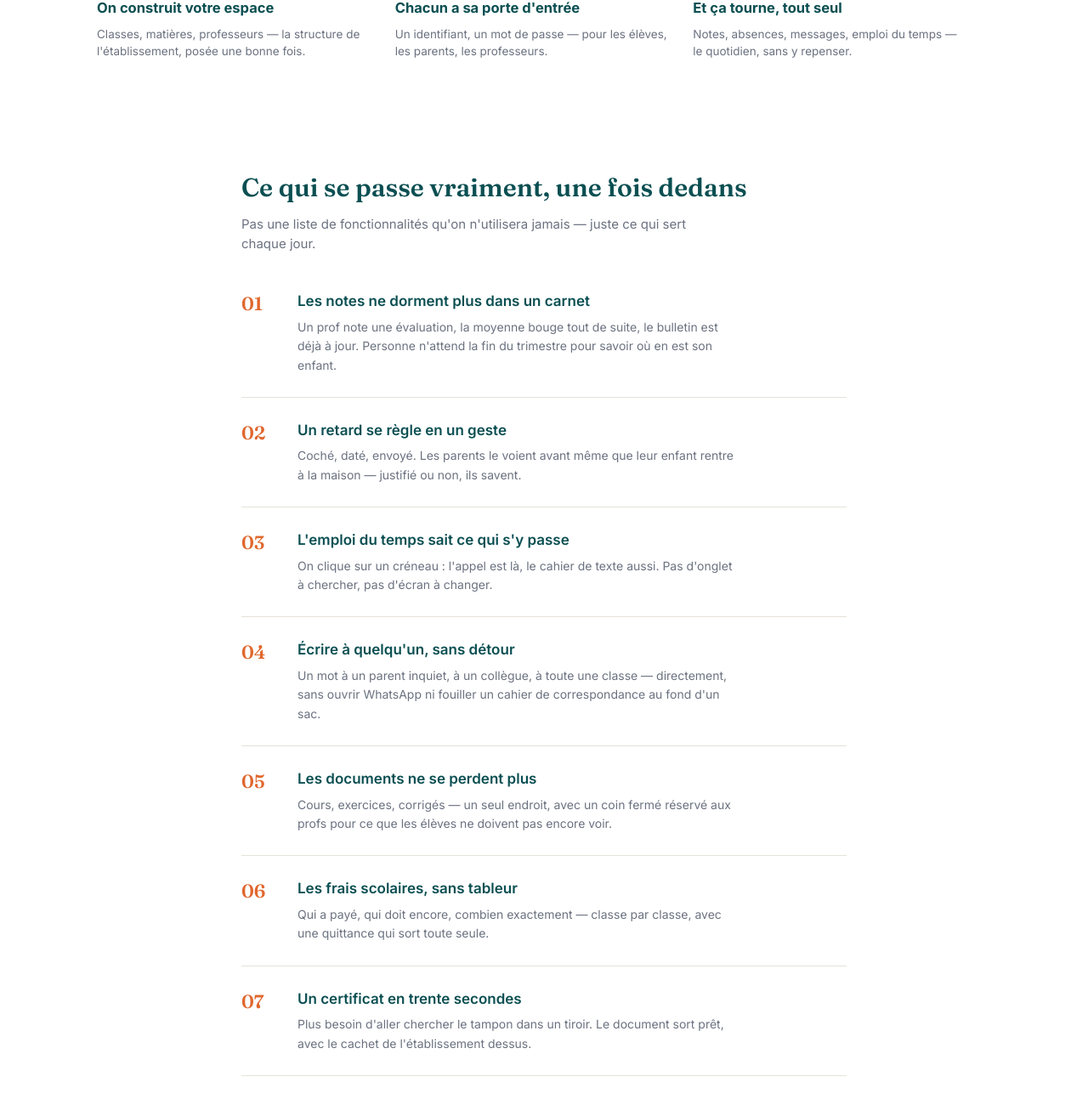
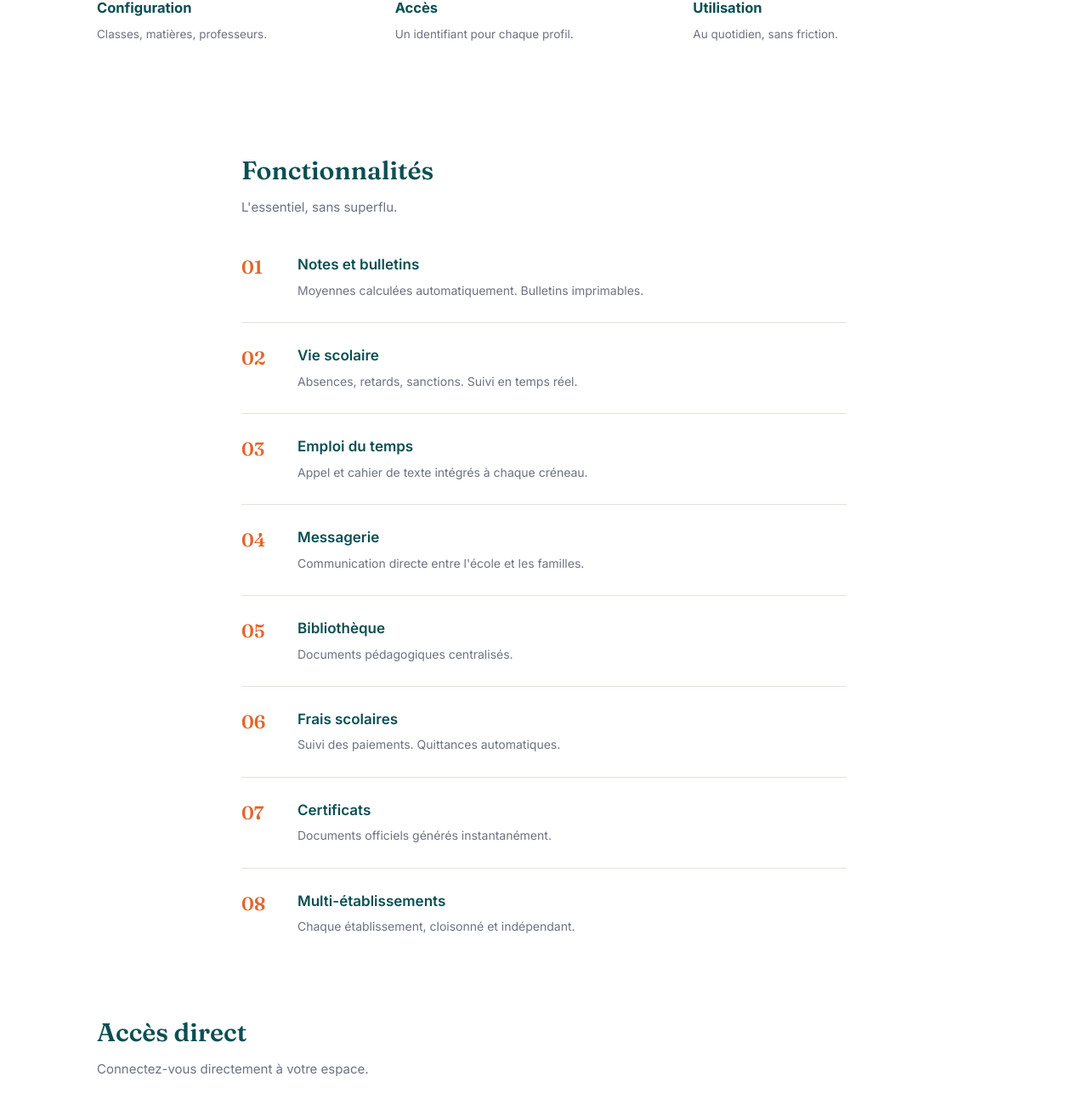
Before and after one commit to Chenirachid/edutchad, a website: page public/presentation.html in a window 1280 px wide. Shown: the part 628-1921 px from the top of the page at 85% size. Drawn offline with Linux system fonts and the light colour scheme.

Commit message:
Update presentation.html

```diff
--- a/public/presentation.html
+++ b/public/presentation.html
@@ -261,15 +261,15 @@
   <div class="hero-motif" aria-hidden="true"></div>
   <div class="conteneur">
     <div class="hero-texte">
-      <span class="hero-eyebrow" data-i18n="eyebrow">Née dans une salle des profs</span>
-      <h1 data-i18n="h1">Une école qui tient sur un seul écran, pas sur dix carnets</h1>
+      <span class="hero-eyebrow" data-i18n="eyebrow">Plateforme de gestion scolaire</span>
+      <h1 data-i18n="h1">La gestion de votre établissement, centralisée</h1>
       <div class="hero-liens-profils">
         <a href="#publics" data-i18n="lien_eleves_parents">Pour les élèves et les parents <span>›</span></a>
         <a href="#publics" data-i18n="lien_profs">Pour les professeurs <span>›</span></a>
       </div>
       <div class="hero-boutons">
-        <a class="btn-primaire-hero" href="/" data-i18n="btn1">Entrer dans mon espace</a>
-        <a class="btn-secondaire-hero" href="#fonctionnalites" data-i18n="btn2">Voir ce qu'il y a dedans</a>
+        <a class="btn-primaire-hero" href="/" data-i18n="btn1">Se connecter</a>
+        <a class="btn-secondaire-hero" href="#fonctionnalites" data-i18n="btn2">Fonctionnalités</a>
       </div>
     </div>
   </div>
@@ -281,19 +281,19 @@
       <div class="etape-item">
         <div class="etape-num">01</div>
         <div class="etape-trait"></div>
-        <h3 data-i18n="etape1_h">On construit votre espace</h3>
-        <p data-i18n="etape1_p">Classes, matières, professeurs — la structure de l'établissement, posée une bonne fois.</p>
+        <h3 data-i18n="etape1_h">Configuration</h3>
+        <p data-i18n="etape1_p">Classes, matières, professeurs.</p>
       </div>
       <div class="etape-item">
         <div class="etape-num">02</div>
         <div class="etape-trait"></div>
-        <h3 data-i18n="etape2_h">Chacun a sa porte d'entrée</h3>
-        <p data-i18n="etape2_p">Un identifiant, un mot de passe — pour les élèves, les parents, les professeurs.</p>
+        <h3 data-i18n="etape2_h">Accès</h3>
+        <p data-i18n="etape2_p">Un identifiant pour chaque profil.</p>
       </div>
       <div class="etape-item">
         <div class="etape-num">03</div>
-        <h3 data-i18n="etape3_h">Et ça tourne, tout seul</h3>
-        <p data-i18n="etape3_p">Notes, absences, messages, emploi du temps — le quotidien, sans y repenser.</p>
+        <h3 data-i18n="etape3_h">Utilisation</h3>
+        <p data-i18n="etape3_p">Au quotidien, sans friction.</p>
       </div>
     </div>
   </div>
@@ -301,25 +301,25 @@
 
 <section id="fonctionnalites">
   <div class="conteneur conteneur-etroit">
-    <h2 class="titre-section" data-i18n="f_titre">Ce qui se passe vraiment, une fois dedans</h2>
-    <p class="sous-titre-section" data-i18n="f_sous">Pas une liste de fonctionnalités qu'on n'utilisera jamais — juste ce qui sert chaque jour.</p>
+    <h2 class="titre-section" data-i18n="f_titre">Fonctionnalités</h2>
+    <p class="sous-titre-section" data-i18n="f_sous">L'essentiel, sans superflu.</p>
     <div class="liste-fonctions">
-      <div class="ligne-fonction"><span class="numero">01</span><div><h3 data-i18n="f01_h">Notes &amp; bulletins</h3><p data-i18n="f01_p">Un prof note une évaluation, la moyenne bouge tout de suite, le bulletin est déjà à jour. Personne n'attend la fin du trimestre pour savoir où en est son enfant.</p></div></div>
-      <div class="ligne-fonction"><span class="numero">02</span><div><h3 data-i18n="f02_h">Vie scolaire</h3><p data-i18n="f02_p">Coché, daté, envoyé. Les parents le voient avant même que leur enfant rentre à la maison — justifié ou non, ils savent.</p></div></div>
-      <div class="ligne-fonction"><span class="numero">03</span><div><h3 data-i18n="f03_h">Emploi du temps</h3><p data-i18n="f03_p">On clique sur un créneau : l'appel est là, le cahier de texte aussi. Pas d'onglet à chercher, pas d'écran à changer.</p></div></div>
-      <div class="ligne-fonction"><span class="numero">04</span><div><h3 data-i18n="f04_h">Messagerie</h3><p data-i18n="f04_p">Un mot à un parent inquiet, à un collègue, à toute une classe — directement, sans ouvrir WhatsApp ni fouiller un cahier de correspondance au fond d'un sac.</p></div></div>
-      <div class="ligne-fonction"><span class="numero">05</span><div><h3 data-i18n="f05_h">Bibliothèque numérique</h3><p data-i18n="f05_p">Cours, exercices, corrigés — un seul endroit, avec un coin fermé réservé aux profs pour ce que les élèves ne doivent pas encore voir.</p></div></div>
-      <div class="ligne-fonction"><span class="numero">06</span><div><h3 data-i18n="f06_h">Frais scolaires</h3><p data-i18n="f06_p">Qui a payé, qui doit encore, combien exactement — classe par classe, avec une quittance qui sort toute seule.</p></div></div>
-      <div class="ligne-fonction"><span class="numero">07</span><div><h3 data-i18n="f07_h">Certificats &amp; attestations</h3><p data-i18n="f07_p">Plus besoin d'aller chercher le tampon dans un tiroir. Le document sort prêt, avec le cachet de l'établissement dessus.</p></div></div>
-      <div class="ligne-fonction"><span class="numero">08</span><div><h3 data-i18n="f08_h">Multi-établissements</h3><p data-i18n="f08_p">Chaque établissement vit dans sa bulle — ses classes, ses comptes, ses réglages. Rien ne se croise avec l'école d'à côté.</p></div></div>
+      <div class="ligne-fonction"><span class="numero">01</span><div><h3 data-i18n="f01_h">Notes et bulletins</h3><p data-i18n="f01_p">Moyennes calculées automatiquement. Bulletins imprimables.</p></div></div>
+      <div class="ligne-fonction"><span class="numero">02</span><div><h3 data-i18n="f02_h">Vie scolaire</h3><p data-i18n="f02_p">Absences, retards, sanctions. Suivi en temps réel.</p></div></div>
+      <div class="ligne-fonction"><span class="numero">03</span><div><h3 data-i18n="f03_h">Emploi du temps</h3><p data-i18n="f03_p">Appel et cahier de texte intégrés à chaque créneau.</p></div></div>
+      <div class="ligne-fonction"><span class="numero">04</span><div><h3 data-i18n="f04_h">Messagerie</h3><p data-i18n="f04_p">Communication directe entre l'école et les familles.</p></div></div>
+      <div class="ligne-fonction"><span class="numero">05</span><div><h3 data-i18n="f05_h">Bibliothèque</h3><p data-i18n="f05_p">Documents pédagogiques centralisés.</p></div></div>
+      <div class="ligne-fonction"><span class="numero">06</span><div><h3 data-i18n="f06_h">Frais scolaires</h3><p data-i18n="f06_p">Suivi des paiements. Quittances automatiques.</p></div></div>
+      <div class="ligne-fonction"><span class="numero">07</span><div><h3 data-i18n="f07_h">Certificats</h3><p data-i18n="f07_p">Documents officiels générés instantanément.</p></div></div>
+      <div class="ligne-fonction"><span class="numero">08</span><div><h3 data-i18n="f08_h">Multi-établissements</h3><p data-i18n="f08_p">Chaque établissement, cloisonné et indépendant.</p></div></div>
     </div>
   </div>
 </section>
 
 <section style="padding-top:0;">
   <div class="conteneur">
-    <h2 class="titre-section" data-i18n="espaces_titre">Un espace pour chacun</h2>
-    <p class="sous-titre-section" data-i18n="espaces_sous">Ce que voit vraiment chaque profil en se connectant.</p>
+    <h2 class="titre-section" data-i18n="espaces_titre">Accès direct</h2>
+    <p class="sous-titre-section" data-i18n="espaces_sous">Connectez-vous directement à votre espace.</p>
     <div class="grille-espaces">
       <a class="carte-espace" href="/">
         <div class="carte-espace-apercu"><div class="apercu-barre"></div><div class="apercu-ligne" style="width:70%;"></div><div class="apercu-ligne" style="width:45%;"></div></div>
@@ -347,28 +347,28 @@
 
 <section id="publics" style="background:var(--bg);">
   <div class="conteneur conteneur-etroit">
-    <h2 class="titre-section" data-i18n="p_titre">Personne ne voit tout</h2>
-    <p class="sous-titre-section" data-i18n="p_sous">Un élève ouvre l'appli, il ne voit pas ce que voit sa mère. Sa mère ne voit pas ce que voit l'administration. C'est voulu.</p>
+    <h2 class="titre-section" data-i18n="p_titre">Espaces</h2>
+    <p class="sous-titre-section" data-i18n="p_sous">Un accès distinct pour chaque profil.</p>
     <div class="liste-publics">
       <div class="ligne-public">
         <span class="numero-public">A</span>
         <h3 data-i18n="pa_h">Élèves</h3>
-        <p><span data-i18n="pa_1">Ses notes, à jour, sans attendre</span> · <span data-i18n="pa_2">son planning et ce qu'il reste à faire</span> · <span data-i18n="pa_3">ses absences, sans surprise</span>.</p>
+        <p><span data-i18n="pa_1">Notes et bulletin</span> · <span data-i18n="pa_2">emploi du temps</span> · <span data-i18n="pa_3">absences</span>.</p>
       </div>
       <div class="ligne-public">
         <span class="numero-public">B</span>
         <h3 data-i18n="pb_h">Professeurs</h3>
-        <p><span data-i18n="pb_1">L'appel et les notes, classe après classe</span> · <span data-i18n="pb_2">le cahier de texte rempli en sortant du cours</span> · <span data-i18n="pb_3">un mot direct aux familles, sans détour</span>.</p>
+        <p><span data-i18n="pb_1">Appel et notes</span> · <span data-i18n="pb_2">cahier de texte</span> · <span data-i18n="pb_3">messagerie</span>.</p>
       </div>
       <div class="ligne-public">
         <span class="numero-public">C</span>
         <h3 data-i18n="pc_h">Parents</h3>
-        <p><span data-i18n="pc_1">Ce que fait chacun de leurs enfants</span> · <span data-i18n="pc_2">un rendez-vous avec l'administration</span> · <span data-i18n="pc_3">où en sont les frais, sans avoir à demander</span>.</p>
+        <p><span data-i18n="pc_1">Suivi des enfants</span> · <span data-i18n="pc_2">rendez-vous</span> · <span data-i18n="pc_3">frais scolaires</span>.</p>
       </div>
       <div class="ligne-public">
         <span class="numero-public">D</span>
         <h3 data-i18n="pd_h">Administration</h3>
-        <p><span data-i18n="pd_1">Tous les comptes, sous la main</span> · <span data-i18n="pd_2">des chiffres, classe par classe</span> · <span data-i18n="pd_3">les papiers officiels, tout seuls</span>.</p>
+        <p><span data-i18n="pd_1">Gestion des comptes</span> · <span data-i18n="pd_2">statistiques</span> · <span data-i18n="pd_3">documents officiels</span>.</p>
       </div>
     </div>
   </div>
@@ -376,23 +376,23 @@
 
 <section id="faq" style="background:var(--bg);">
   <div class="conteneur">
-    <h2 class="titre-section" data-i18n="faq_titre">Ce qu'on nous demande le plus</h2>
+    <h2 class="titre-section" data-i18n="faq_titre">Questions fréquentes</h2>
     <div class="faq-liste">
       <div class="faq-item">
-        <button class="faq-question" data-i18n="faq1_q">On peut vraiment commencer à s'en servir vite ?</button>
-        <p class="faq-reponse" data-i18n="faq1_r">Le temps de rentrer les classes et les comptes — quelques jours, pas des semaines.</p>
+        <button class="faq-question" data-i18n="faq1_q">Délai de mise en service ?</button>
+        <p class="faq-reponse" data-i18n="faq1_r">Quelques jours.</p>
       </div>
       <div class="faq-item">
-        <button class="faq-question" data-i18n="faq2_q">Il faut installer quelque chose ?</button>
-        <p class="faq-reponse" data-i18n="faq2_r">Non. Un navigateur suffit, sur n'importe quel appareil.</p>
+        <button class="faq-question" data-i18n="faq2_q">Installation requise ?</button>
+        <p class="faq-reponse" data-i18n="faq2_r">Aucune. Un navigateur suffit.</p>
       </div>
       <div class="faq-item">
-        <button class="faq-question" data-i18n="faq3_q">Nos données peuvent-elles finir mélangées avec celles d'une autre école ?</button>
-        <p class="faq-reponse" data-i18n="faq3_r">Jamais. Chaque établissement est complètement cloisonné, du premier au dernier octet.</p>
+        <button class="faq-question" data-i18n="faq3_q">Séparation des données entre établissements ?</button>
+        <p class="faq-reponse" data-i18n="faq3_r">Totale.</p>
       </div>
       <div class="faq-item">
-        <button class="faq-question" data-i18n="faq4_q">Comment on fait pour avoir accès ?</button>
-        <p class="faq-reponse" data-i18n="faq4_r">On vous écrit — le lien "Nous contacter" est juste au-dessus.</p>
+        <button class="faq-question" data-i18n="faq4_q">Comment obtenir un accès ?</button>
+        <p class="faq-reponse" data-i18n="faq4_r">Contactez-nous.</p>
       </div>
     </div>
   </div>
@@ -401,8 +401,8 @@
 <section>
   <div class="conteneur">
     <div class="bandeau-cta">
-      <h2 data-i18n="cta_titre">Une école à mettre dedans ?</h2>
-      <p data-i18n="cta_p">Connectez-vous si c'est déjà fait, ou écrivez-nous si ce n'est pas encore le cas.</p>
+      <h2 data-i18n="cta_titre">Mettre en place votre établissement</h2>
+      <p data-i18n="cta_p">Connectez-vous, ou contactez-nous.</p>
       <a class="btn-primaire" href="/" data-i18n="btn_connexion">Se connecter</a>
     </div>
   </div>
@@ -436,36 +436,36 @@
 <script>
 const I18N_PRESENTATION = {
   fr: {
-    eyebrow: "Née dans une salle des profs",
-    h1: "Une école qui tient sur un seul écran, pas sur dix carnets",
-    hero_p: "On a construit EduCheni en regardant vraiment ce qu'un surveillant note à la main, ce qu'un prof oublie de dire aux parents, et ce qu'un élève cherche dix fois par semaine. Le reste a suivi.",
-    btn1: "Entrer dans mon espace", btn2: "Voir ce qu'il y a dedans", btn_connexion: "Se connecter",
-    f_titre: "Ce qui se passe vraiment, une fois dedans", f_sous: "Pas une liste de fonctionnalités qu'on n'utilisera jamais — juste ce qui sert chaque jour.",
-    f01_h: "Les notes ne dorment plus dans un carnet", f01_p: "Un prof note une évaluation, la moyenne bouge tout de suite, le bulletin est déjà à jour. Personne n'attend la fin du trimestre pour savoir où en est son enfant.",
-    f02_h: "Un retard se règle en un geste", f02_p: "Coché, daté, envoyé. Les parents le voient avant même que leur enfant rentre à la maison — justifié ou non, ils savent.",
-    f03_h: "L'emploi du temps sait ce qui s'y passe", f03_p: "On clique sur un créneau : l'appel est là, le cahier de texte aussi. Pas d'onglet à chercher, pas d'écran à changer.",
-    f04_h: "Écrire à quelqu'un, sans détour", f04_p: "Un mot à un parent inquiet, à un collègue, à toute une classe — directement, sans ouvrir WhatsApp ni fouiller un cahier de correspondance au fond d'un sac.",
-    f05_h: "Les documents ne se perdent plus", f05_p: "Cours, exercices, corrigés — un seul endroit, avec un coin fermé réservé aux profs pour ce que les élèves ne doivent pas encore voir.",
-    f06_h: "Les frais scolaires, sans tableur", f06_p: "Qui a payé, qui doit encore, combien exactement — classe par classe, avec une quittance qui sort toute seule.",
-    f07_h: "Un certificat en trente secondes", f07_p: "Plus besoin d'aller chercher le tampon dans un tiroir. Le document sort prêt, avec le cachet de l'établissement dessus.",
-    f08_h: "Plusieurs écoles, zéro mélange", f08_p: "Chaque établissement vit dans sa bulle — ses classes, ses comptes, ses réglages. Rien ne se croise avec l'école d'à côté.",
-    p_titre: "Personne ne voit tout", p_sous: "Un élève ouvre l'appli, il ne voit pas ce que voit sa mère. Sa mère ne voit pas ce que voit l'administration. C'est voulu.",
-    pa_h: "Élèves", pa_1: "Ses notes, à jour, sans attendre", pa_2: "Son planning et ce qu'il reste à faire", pa_3: "Ses absences, sans surprise",
-    pb_h: "Professeurs", pb_1: "L'appel et les notes, classe après classe", pb_2: "Le cahier de texte rempli en sortant du cours", pb_3: "Un mot direct aux familles, sans détour",
-    pc_h: "Parents", pc_1: "Ce que fait chacun de leurs enfants", pc_2: "Un rendez-vous pris avec l'administration", pc_3: "Où en sont les frais, sans avoir à demander",
-    pd_h: "Administration", pd_1: "Tous les comptes, sous la main", pd_2: "Des chiffres, classe par classe", pd_3: "Les papiers officiels, tout seuls",
-    faq_titre: "Ce qu'on nous demande le plus",
-    faq1_q: "On peut vraiment commencer à s'en servir vite ?", faq1_r: "Le temps de rentrer les classes et les comptes — quelques jours, pas des semaines.",
-    faq2_q: "Il faut installer quelque chose ?", faq2_r: "Non. Un navigateur suffit, sur n'importe quel appareil.",
-    faq3_q: "Nos données peuvent-elles finir mélangées avec celles d'une autre école ?", faq3_r: "Jamais. Chaque établissement est complètement cloisonné, du premier au dernier octet.",
-    faq4_q: "Comment on fait pour avoir accès ?", faq4_r: "On vous écrit — le lien \"Nous contacter\" est juste au-dessus.",
-    cta_titre: "Une école à mettre dedans ?", cta_p: "Connectez-vous si c'est déjà fait, ou écrivez-nous si ce n'est pas encore le cas.",
-    etape1_h: "On construit votre espace", etape1_p: "Classes, matières, professeurs — la structure de l'établissement, posée une bonne fois.",
-    etape2_h: "Chacun a sa porte d'entrée", etape2_p: "Un identifiant, un mot de passe — pour les élèves, les parents, les professeurs.",
-    etape3_h: "Et ça tourne, tout seul", etape3_p: "Notes, absences, messages, emploi du temps — le quotidien, sans y repenser.",
-    lien_eleves_parents: "Pour les élèves et les parents →", lien_profs: "Pour les professeurs →",
+    eyebrow: "Plateforme de gestion scolaire",
+    h1: "La gestion de votre établissement, centralisée",
+    hero_p: "",
+    btn1: "Se connecter", btn2: "Fonctionnalités", btn_connexion: "Se connecter",
+    f_titre: "Fonctionnalités", f_sous: "L'essentiel, sans superflu.",
+    f01_h: "Notes et bulletins", f01_p: "Moyennes calculées automatiquement. Bulletins imprimables.",
+    f02_h: "Vie scolaire", f02_p: "Absences, retards, sanctions. Suivi en temps réel.",
+    f03_h: "Emploi du temps", f03_p: "Appel et cahier de texte intégrés à chaque créneau.",
+    f04_h: "Messagerie", f04_p: "Communication directe entre l'école et les familles.",
+    f05_h: "Bibliothèque", f05_p: "Documents pédagogiques centralisés.",
+    f06_h: "Frais scolaires", f06_p: "Suivi des paiements. Quittances automatiques.",
+    f07_h: "Certificats", f07_p: "Documents officiels générés instantanément.",
+    f08_h: "Multi-établissements", f08_p: "Chaque établissement, cloisonné et indépendant.",
+    p_titre: "Espaces", p_sous: "Un accès distinct pour chaque profil.",
+    pa_h: "Élèves", pa_1: "Notes et bulletin", pa_2: "Emploi du temps", pa_3: "Absences",
+    pb_h: "Professeurs", pb_1: "Appel et notes", pb_2: "Cahier de texte", pb_3: "Messagerie",
+    pc_h: "Parents", pc_1: "Suivi des enfants", pc_2: "Rendez-vous", pc_3: "Frais scolaires",
+    pd_h: "Administration", pd_1: "Gestion des comptes", pd_2: "Statistiques", pd_3: "Documents officiels",
+    faq_titre: "Questions fréquentes",
+    faq1_q: "Délai de mise en service ?", faq1_r: "Quelques jours.",
+    faq2_q: "Installation requise ?", faq2_r: "Aucune. Un navigateur suffit.",
+    faq3_q: "Séparation des données entre établissements ?", faq3_r: "Totale.",
+    faq4_q: "Comment obtenir un accès ?", faq4_r: "Contactez-nous.",
+    cta_titre: "Mettre en place votre établissement", cta_p: "Connectez-vous, ou contactez-nous.",
+    etape1_h: "Configuration", etape1_p: "Classes, matières, professeurs.",
+    etape2_h: "Accès", etape2_p: "Un identifiant pour chaque profil.",
+    etape3_h: "Utilisation", etape3_p: "Au quotidien, sans friction.",
+    lien_eleves_parents: "Élèves et parents →", lien_profs: "Professeurs →",
     util_accueil: "Accueil", util_contact: "Nous contacter",
-    espaces_titre: "Un espace pour chacun", espaces_sous: "Ce que voit vraiment chaque profil en se connectant.", espace_lien: "Se connecter →",
+    espaces_titre: "Accès direct", espaces_sous: "Connectez-vous directement à votre espace.", espace_lien: "Se connecter →",
     pied_produit: "La plateforme", pied_fonctionnalites: "Fonctionnalités", pied_espaces: "Les espaces",
     pied_utilisateurs: "Utilisateurs", pied_etablissement: "Votre établissement", pied_nous_contacter: "Nous contacter",
     footer: "EduCheni — Plateforme scolaire de gestion d'établissement",
```
